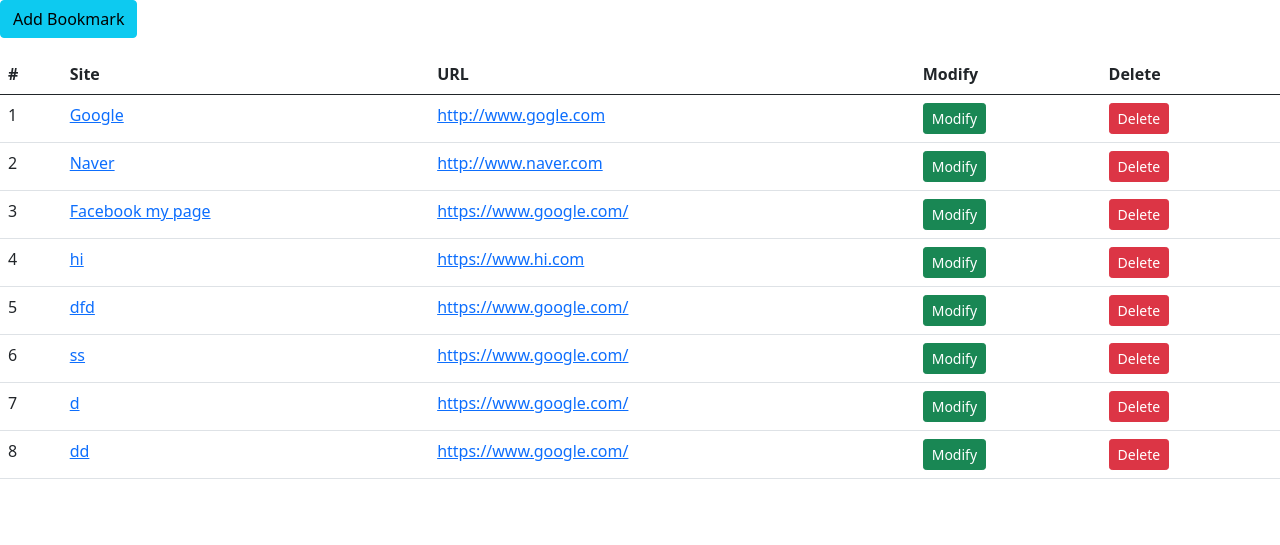
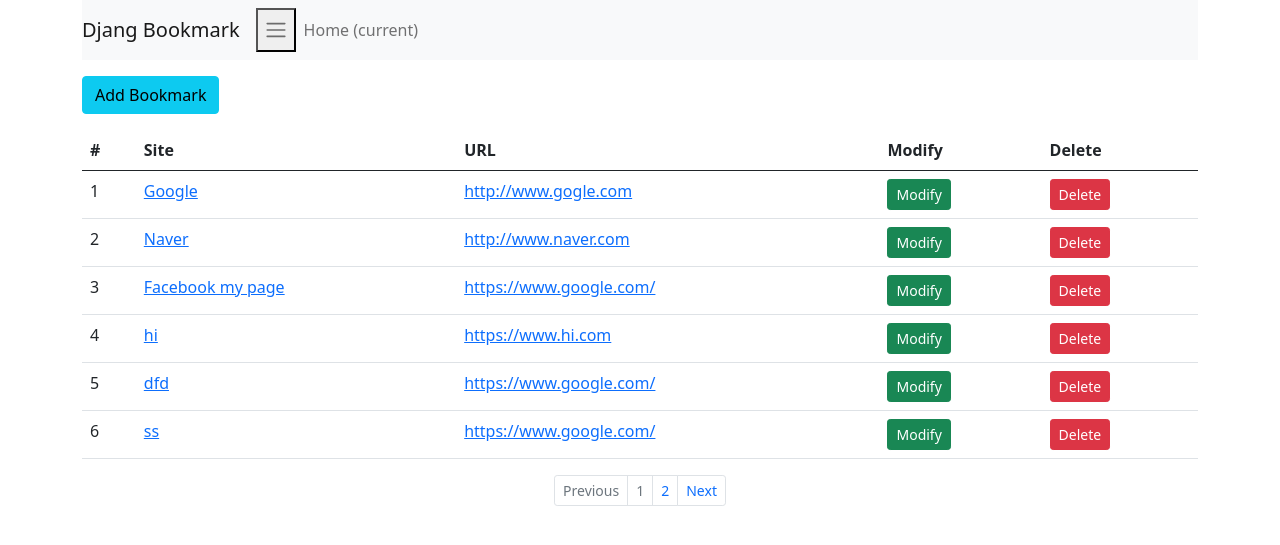
Before and after one commit to Chase-park/bookmark, a Django app: page /bookmark/ in a window 1280 px wide. Shown: the top 545 px of the page. Run offline with Django 3.2, Linux system fonts and the light colour scheme; data comes from the database, SQL or seed files in the repository; both versions use the stored data as it was after the commit; some libraries are stand-ins or nearby versions.

Commit message:
added pagination on list page

```diff
--- a/bookmark/templates/bookmark/bookmark_list.html
+++ b/bookmark/templates/bookmark/bookmark_list.html
@@ -34,3 +34,35 @@
     </table>
 </body>
 {% endblock %}
+
+{% block pagination %}
+    {% if is_paginated %}
+        <ul class="pagination justify-content-center pagination-sm">
+            {% if page_obj.has_previous %}
+                <li class="page-item">
+                    <a class="page-link" href="{% url 'list' %}?page={{ page_obj.previous_page_number }}" tabindex="-1">Previous</a>
+                </li>
+            {% else %}
+                <li class="page-item disabled">
+                    <a class="page-link" href="#" tabindex="-1">Previous</a>
+                </li>
+            {% endif %}
+
+            {% for object in page_obj.paginator.page_range %}
+                <li class = "page-item {% if page_obj.number == forloop.counter %}disabled{% endif %}">
+                    <a class="page-link" href="{{ request.path }}?page={{ forloop.counter }}">{{ forloop.counter }}</a>
+                </li>
+            {% endfor %}
+
+            {% if page_obj.has_next %}
+                <li class="page-item">
+                    <a class="page-link" href="{% url 'list' %}?page={{ page_obj.next_page_number }}">Next</a>
+                </li>
+            {% else %}
+                <li class="page-item disabled">
+                    <a class="page-link" href="#">Next</a>
+                </li>
+            {% endif %}
+        </ul>
+    {% endif %}
+{% endblock %}
--- a/bookmark/views.py
+++ b/bookmark/views.py
@@ -12,6 +12,7 @@ from .models import Bookmark
 # List
 class BookmarkListView(ListView):
     model = Bookmark
+    paginate_by = 6
 
 class BookmarkCreateView(CreateView):
     model = Bookmark
--- a/templates/base.html
+++ b/templates/base.html
@@ -17,7 +17,32 @@
         <script src="https://cdn.jsdelivr.net/npm/bootstrap@5.0.0-beta1/dist/js/bootstrap.min.js" integrity="sha384-pQQkAEnwaBkjpqZ8RU1fF1AKtTcHJwFl3pblpTlHXybJjHpMYo79HY3hIi4NKxyj" crossorigin="anonymous"></script>
     </head>
     <body>
+        <div class="container">
+            <nav class="navbar navbar-expand-lg navbar-light bg-light">
+                <a class="navbar-brand" href="#">Djang Bookmark</a>
+                <button class="navbar toggler" type="button" data-toggle="collapse" data-target="#navbarSupportedContent" aria-controls="navbarSupportedContent" aria-expanded="false" aria-label="Toggle navigation">
+                    <span class="navbar-toggler-icon"></span>
+                </button>
+
+                <div class="collapse navbar-collapse" id="navbarSupportedContent">
+                    <ul class="navbar-nav mr-auto">
+                        <li class="nav-item active">
+                            <a class="nav-link" href="#">Home <span class="sr-only">(current)</span></a>
+                        </li>
+                    </ul>
+                </div>
+            </nav>
+            <p></p>
+            <div class="row">
+                <div class="col">
                     {% block content %}
+
                     {% endblock %}
+
+                    {% block pagination %}
+                    {% endblock %}
+                </div>
+            </div>
+        </div>
     </body>
 </html>
```
Also changed, not shown: db.sqlite3. Lines whose indentation alone changed are shown as unchanged.
